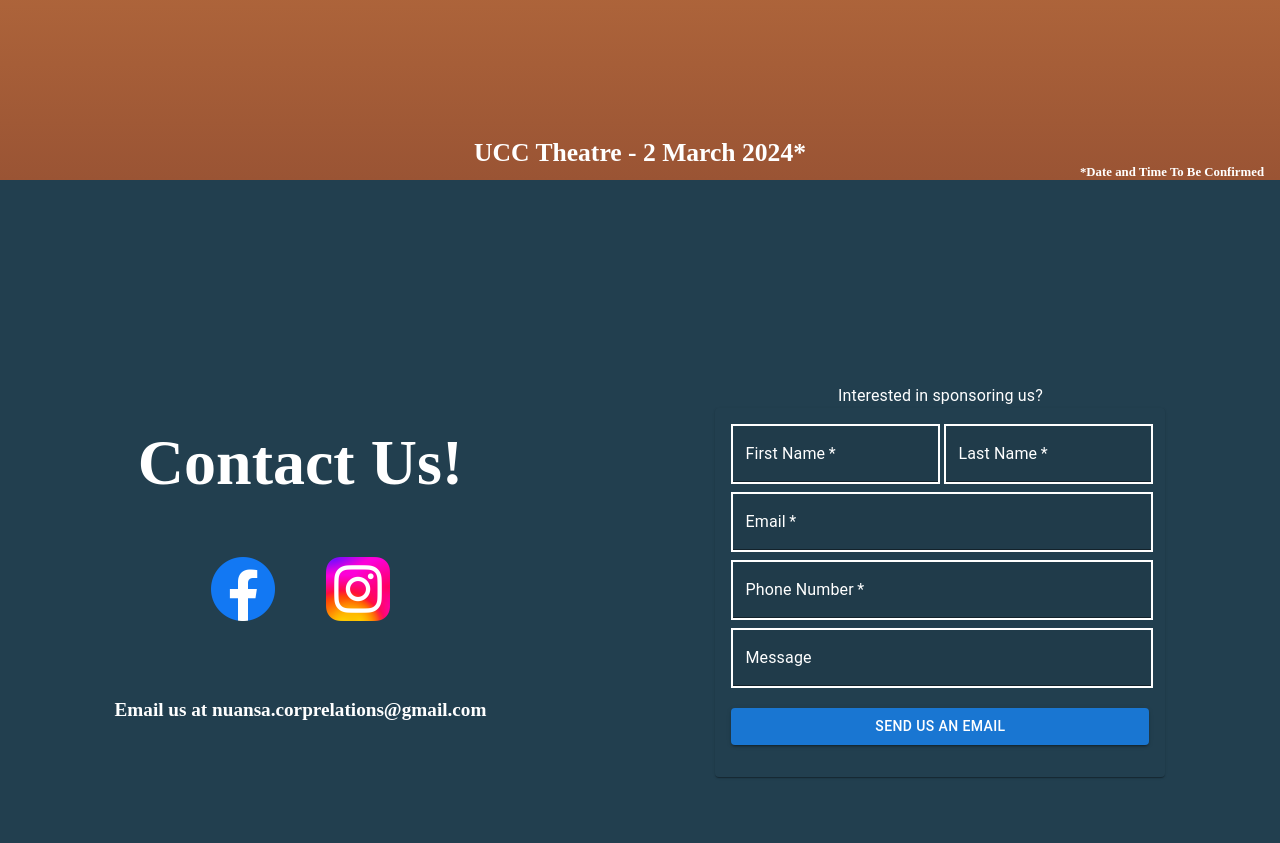
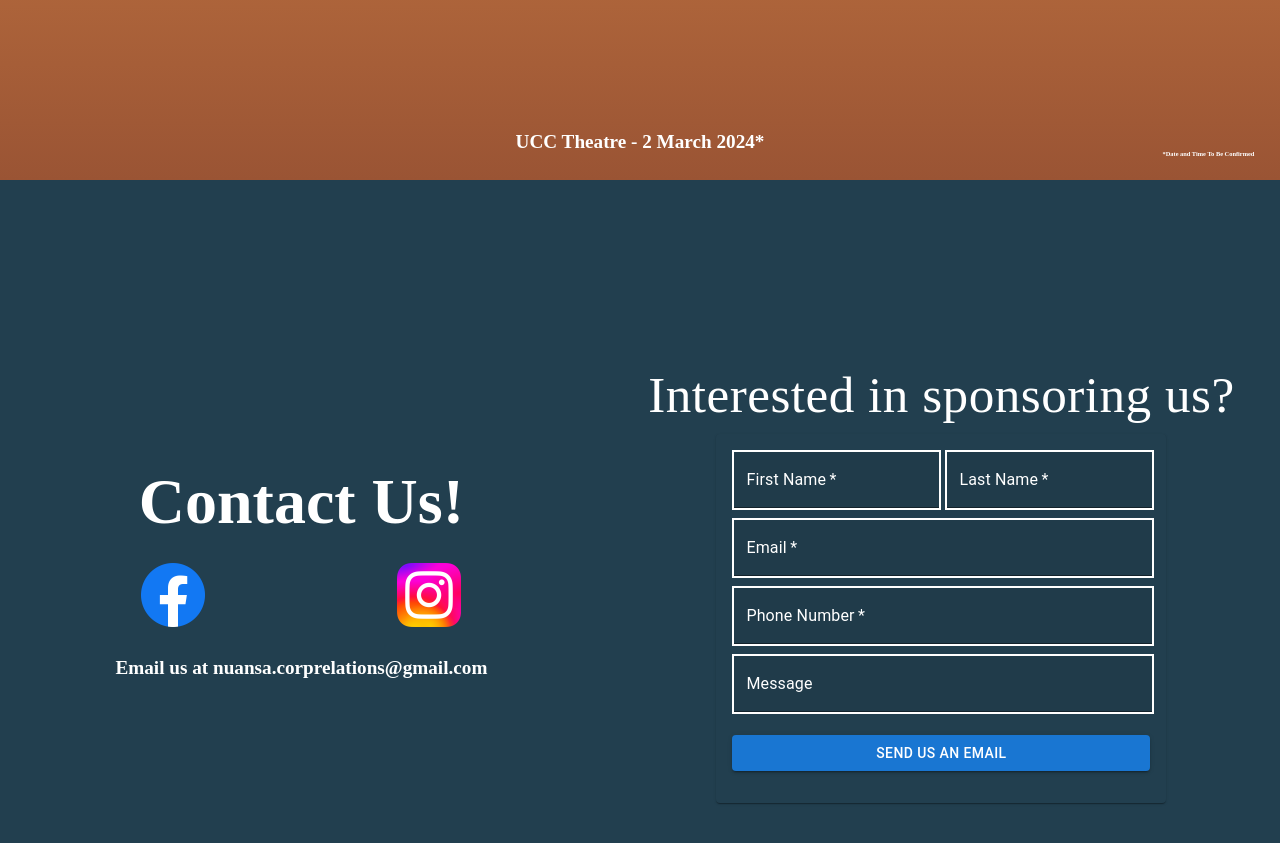
Before and after one commit to NUANSA2024/Nuansa, a React (Create React App) app: page / in a window 1280 px wide. Shown: the part 2300-3143 px from the top of the page. Built offline with nearby package versions, Linux system fonts and the light colour scheme.

Commit message:
organized nuansa page

```diff
--- a/src/App.css
+++ b/src/App.css
@@ -31,8 +31,8 @@
 
 .Gradient2 {
   margin: 0;
-  height: 100%;
-  width: 100%;
+  height: 100vh;
+  width: 100vw;
   display: flex;
   color: white;
   background-image: linear-gradient(to bottom, #ed994f, #9a5434);
--- /dev/null
+++ b/src/components/CopyEmail.js
@@ -0,0 +1,48 @@
+// MyComponent.tsx
+import React, { useState } from "react";
+import { Alert, AlertTitle } from "@mui/material";
+
+const MyComponent = () => {
+    const [textToCopy, setTextToCopy] = useState(
+        "nuansa.corprelations@gmail.com"
+    );
+    const [showAlert, setShowAlert] = useState(false);
+
+    const handleCopyToClipboard = () => {
+        navigator.clipboard
+            .writeText(textToCopy)
+            .then(() => {
+                setShowAlert(true);
+            })
+            .catch((error) => {
+                console.error("Failed to copy to clipboard:", error);
+            });
+    };
+
+    const handleCloseAlert = () => {
+        setShowAlert(false);
+    };
+
+    return (
+        <div>
+            <div>
+                <h2
+                    className="text-nuansa-page-email"
+                    onClick={handleCopyToClipboard}
+                >
+                    Email us at {textToCopy}
+                </h2>
+            </div>
+            <div>
+                {/* Material-UI Alert component */}
+                {showAlert && (
+                    <Alert className="container-alert" severity="info" onClose={handleCloseAlert}>
+                        Email address copied to clipboard: {textToCopy}
+                    </Alert>
+                )}
+            </div>
+        </div>
+    );
+};
+
+export default MyComponent;
--- a/src/pages/ContactUs.tsx
+++ b/src/pages/ContactUs.tsx
@@ -5,6 +5,8 @@ import "../styles/ContactUs.css";
 import "../styles/ContactUsForm.css";
 import { Link } from "react-router-dom";
 import {Card, Typography, CardContent, TextField, Grid, Button} from "@mui/material";
+import CopyEmail from "../components/CopyEmail";
+
 function ContactUs() {
     return (
         <div id="wrapper" className="container-all-contact">
@@ -13,27 +15,25 @@ function ContactUs() {
                 >
                     Contact Us!
                 </h1>
-                <div className="images">
-                    <h2>
+                <div className="container-images">
+                    <div>
                         <Link to="https://m.facebook.com/nuansa.culturalproductions">
-                    <img src="/facebook.png" className="message"></img>
+                    <img src="/facebook.png" className="image-facebook"></img>
                     </Link>
+                    </div>
+                    <div>
                     <Link to="http://instagram.com/nuansacp">
-                    <img src="/instagram.png" className="person"></img>
+                    <img src="/instagram.png" className="image-instagram"></img>
                     </Link>
-                    </h2>
+                    </div>
                 </div>
-                <div>
-                    <h1 className="text-nuansa-page-email">
-                        Email us at nuansa.corprelations@gmail.com
-                    </h1>
-                </div>
+                <CopyEmail />
             </div>
             <div>
                 <form action="https://formsubmit.co/100745e7aa9062fbef2d970a495761b0" method="POST">
                     <input type="text" name="_honey" style={{display:"none"}}></input>
                     {/* <input type="hidden" name="_captcha" value="false"></input> */}
-                    <Typography> Interested in sponsoring us?</Typography>
+                    <Typography sx={{fontSize: "4vmax", fontFamily: "futura"}}> Interested in sponsoring us?</Typography>
                         <Card style={{backgroundColor: "#223f4f",maxWidth:450}}>
                             <CardContent>
                                 <Grid container spacing={1}>
--- a/src/styles/AboutPage.css
+++ b/src/styles/AboutPage.css
@@ -25,17 +25,3 @@
     width: 100%;
     height: 100%;
 }
-
-/* Media query for smaller viewports */
-@media screen and (max-width: 1000px) {
-    .text-about {
-        font-size: 3vw; /* Set a larger font size for smaller viewports */
-    }
-}
-
-/* Media query for smaller viewports */
-@media screen and (max-width: 600px) {
-    .text-about {
-        font-size: 4vw; /* Set a larger font size for smaller viewports */
-    }
-}
--- a/src/styles/ContactUs.css
+++ b/src/styles/ContactUs.css
@@ -7,19 +7,15 @@
     text-align: center;
 }
 
-.person {
+.image-facebook {
     position: relative;
-    align-items: center;
     height: 5vw;
     width: 5vw;
-    margin-left:2vw;
 }
-.message {
+.image-instagram {
     position: relative;
-    align-items: center;
     height: 5vw;
     width: 5vw;
-    margin-right: 2vw;
 }
 .container-all-contact{
     display: flex;
@@ -27,11 +23,29 @@
 }
 .container-header-logos{
     align-items: center;
+    width: 40vw;
 }
 .text-nuansa-page-email {
     font-family: futura;
+    cursor: pointer;
+    user-select: none;
     width: 100%;
-    text-align: justify;
+    text-align: center;
     font-size: 1.5vmax;
     align-self:center;
 }
+
+.container-images {
+    margin-top: 3vh;
+    display: flex;
+    text-align: center
+}
+
+.header-form {
+    font-size: 10000px;
+}
+
+.container-alert {
+    text-align: center;
+    max-width: 100%;
+}
--- a/src/styles/ContactUsForm.css
+++ b/src/styles/ContactUsForm.css
@@ -1,5 +1,6 @@
 .Contact-form{
-    max-width: 450px;
+    max-width: 60vw;
+    max-height: 100%;
     background-color: #094162;
 }
 .MuiInputLabel-root {
--- a/src/styles/NUANSAPage.css
+++ b/src/styles/NUANSAPage.css
@@ -5,12 +5,11 @@
     margin: 0;
     z-index: 1;
     position: relative;
-    text-align: center;
     height: 100%;
 }
 
 .container-header {
-    height: 10vh;
+    height: auto;
     max-width: 100%;
     position: relative;
 }
@@ -51,7 +50,7 @@
     font-family: futura;
     width: 100%;
     text-align: justify;
-    font-size: 1.5vmax;
+    font-size: 1.2vmax;
 }
 
 .subtext-nuansa {
@@ -59,12 +58,13 @@
     margin: 0;
     position: relative;
     line-height: 1;
-    font-size: 2vmax;
+    font-size: 1.5vmax;
 }
 
 h3.subtext-nuansa{
-    margin-right: 2vh;
-    font-size: 1vmax;
+    margin-right: 2vw;
+    margin-bottom: 2vh;
+    font-size: 0.5vmax;
     text-align: right;
 }
 
@@ -83,7 +83,7 @@ h3.subtext-nuansa{
 
 .container-all-nuansa {
     max-width: 100%; /* Ensures the container does not exceed its parent's width */
-    height: 85vh;
+    max-height: 85vh;
     position: relative;
     justify-content: center;
     align-items: top;
@@ -92,7 +92,10 @@ h3.subtext-nuansa{
 
 .container-subtext-nuansa {
     height: 5vh;
-    display: flex;
-    flex-direction: column;
+    width: 100%;
+    position:absolute;
+    bottom: 1vh;
+    /* display: flex;
+    flex-direction: column; */
     /* align-items: flex-end; */
 }
```
